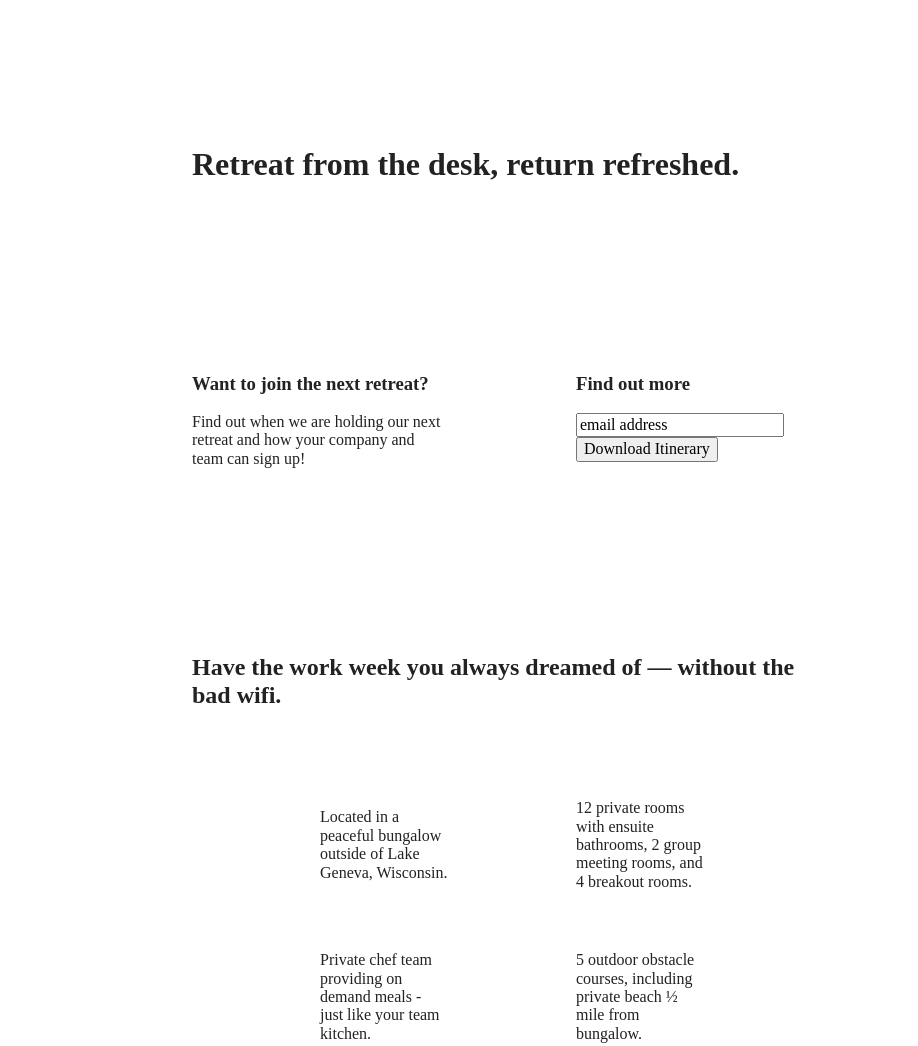
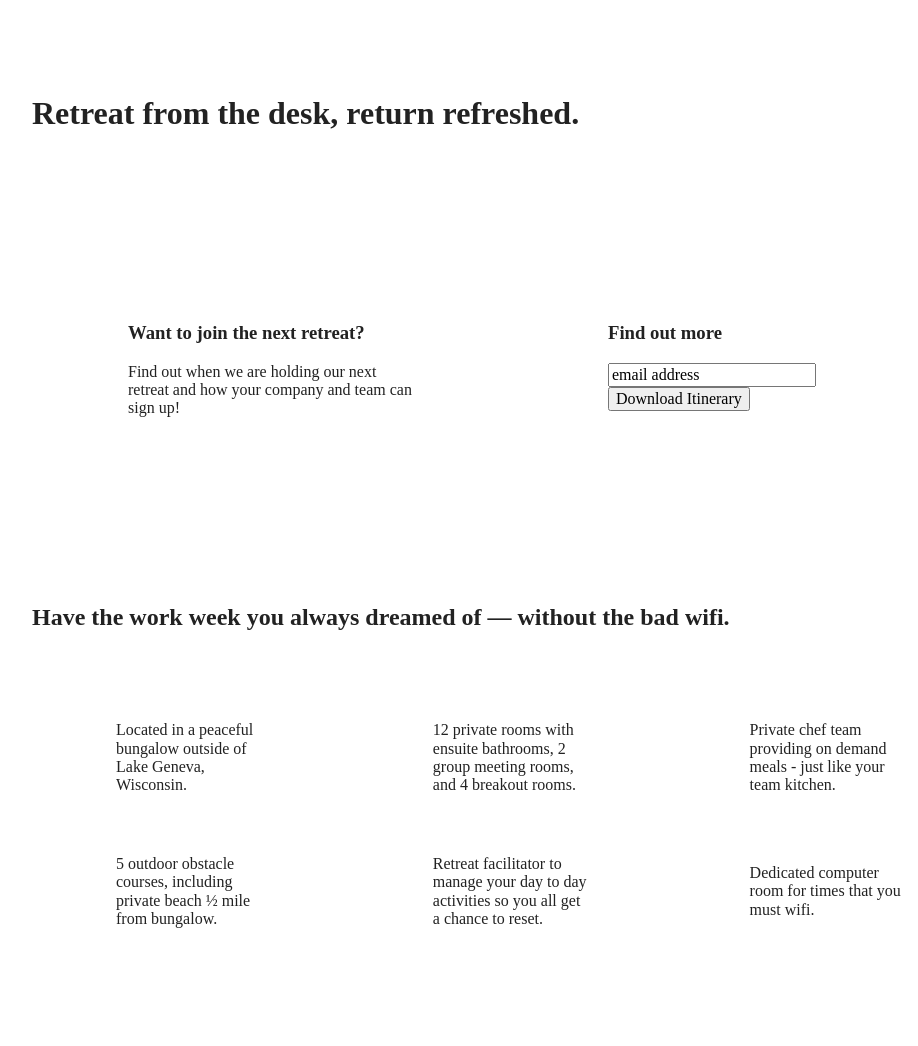
Before and after one commit to Miriam-C-B/unplugged-site, a website built with Parcel: page index.html in a window 1280 px wide. Shown: the part 200-1246 px from the top of the page, without its empty margins (128-1046 px from the left). Built offline with nearby package versions, Linux system fonts and the light colour scheme.

Commit message:
Added desktop layout

```diff
--- a/css/main.css
+++ b/css/main.css
@@ -544,6 +544,56 @@
   /* DESKTOP STYLES HERE*/
 
 
+  /*HOMEPAGE DESKTOP*/
+  .content-wrapper {
+          max-width: 960px;
+      }
+
+  /* Hero */
+  .hero-area h1 {
+    width: 60%;
+  }
+
+  /* Aside */
+  aside .content-wrapper {
+      justify-content: space-around;
+  }
+
+  aside .content-wrapper .form-description,
+  aside .content-wrapper .form {
+      width: 30%;
+  }
+
+  /* Features */
+  .features h2 {
+    width: 90%;
+  }
+
+  .features article {
+    flex-basis: 33%;
+  }
+
+  /* Reviews */
+  .reviews article div {
+    width: 42%;
+  }
+
+  /*ABOUT DESKTOP*/
+  .mission h2,
+  .contact-section .content-wrapper h2 {
+        width: 95%;
+    }
+
+
+  /*FAQ DESKTOP*/
+  .faq h2 {
+    width: 100%;
+}
+
+}
+
+
+
 }
 
 
```
